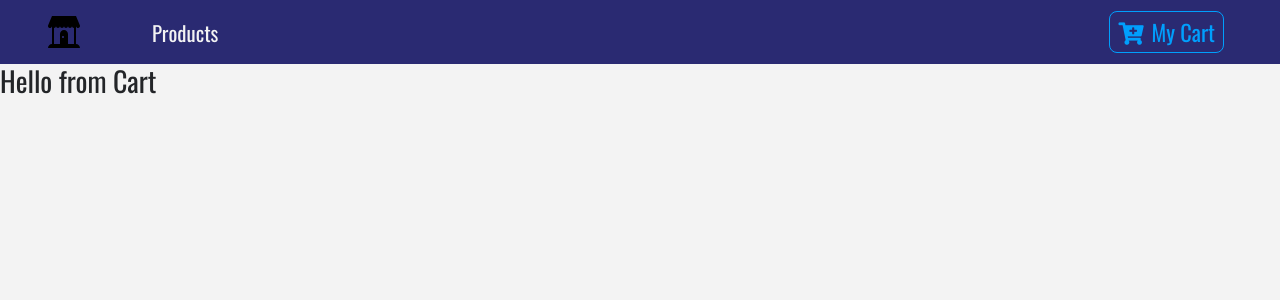
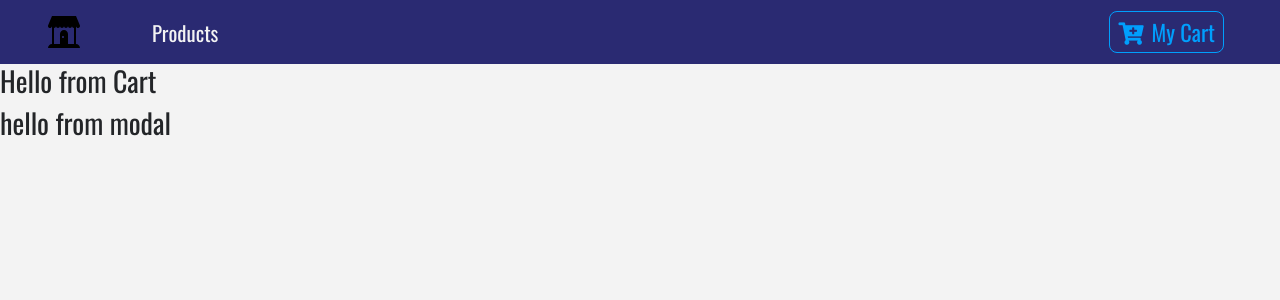
Before and after one commit to TopGITsan/react-e-store, a React (Create React App) app: page /cart in a window 1280 px wide. Shown: the top 300 px of the page. Built offline with nearby package versions, Linux system fonts and the light colour scheme; a web font is replaced by a local one.

Commit message:
create ModalComponent and    render it in App

```diff
--- a/src/App.js
+++ b/src/App.js
@@ -1,7 +1,6 @@
 import React, { Component } from 'react';
 import {Switch, Route} from 'react-router-dom';
 
-import logo from './logo.svg';
 import './App.css';
 import 'bootstrap/dist/css/bootstrap.min.css';
 import Navbar from './components/Navbar';
@@ -9,6 +8,7 @@ import ProductList from './components/ProductList';
 import Details from './components/Details';
 import Cart from './components/Cart';
 import Default from './components/Default';
+import Modal from './components/Modal';
 
 class App extends Component {
 	render() {
@@ -21,6 +21,7 @@ class App extends Component {
 					<Route path='/cart' component={Cart}></Route>
 					<Route component={Default}></Route>
 				</Switch>
+				<Modal />
 			</React.Fragment>
 		);
 	}
--- /dev/null
+++ b/src/components/Modal.js
@@ -0,0 +1,11 @@
+import React, { Component } from 'react'
+
+export default class Modal extends Component {
+  render() {
+    return (
+      <div>
+        <h3>hello from modal</h3>
+      </div>
+    )
+  }
+}
```
